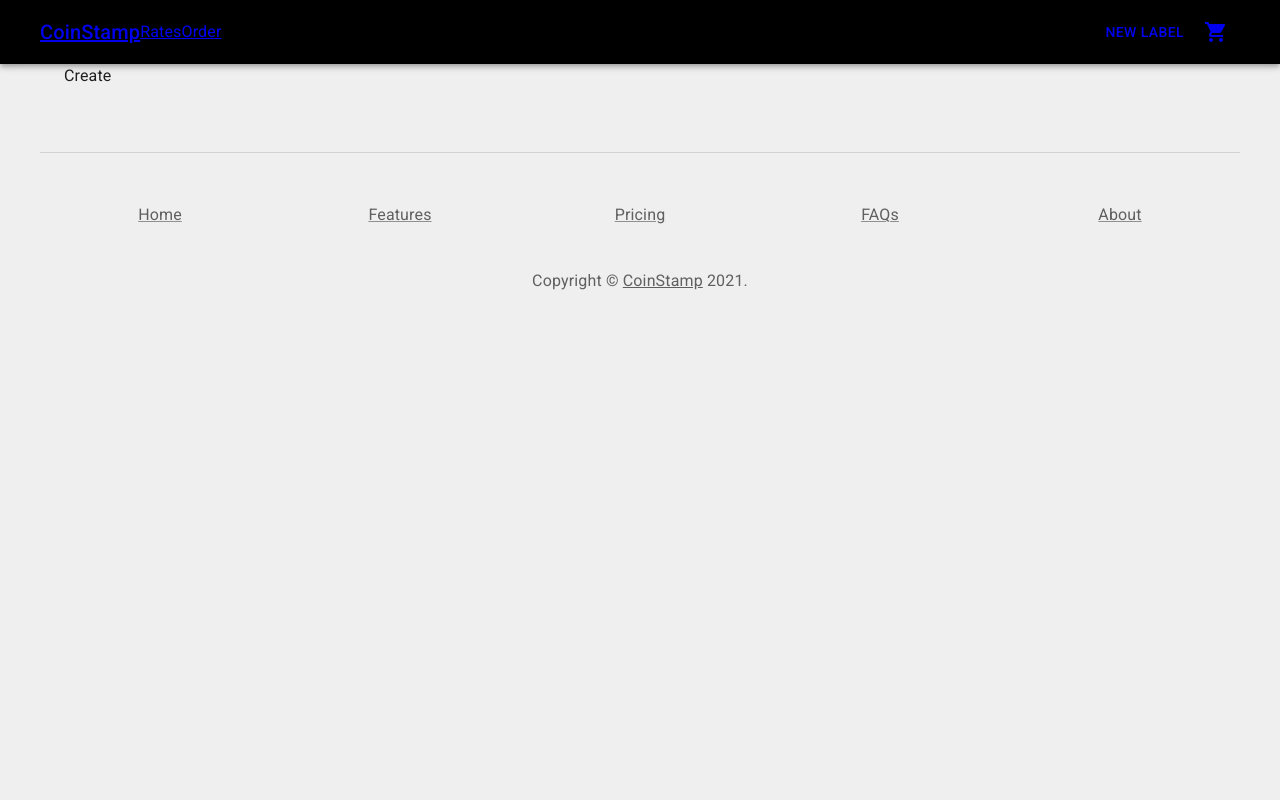
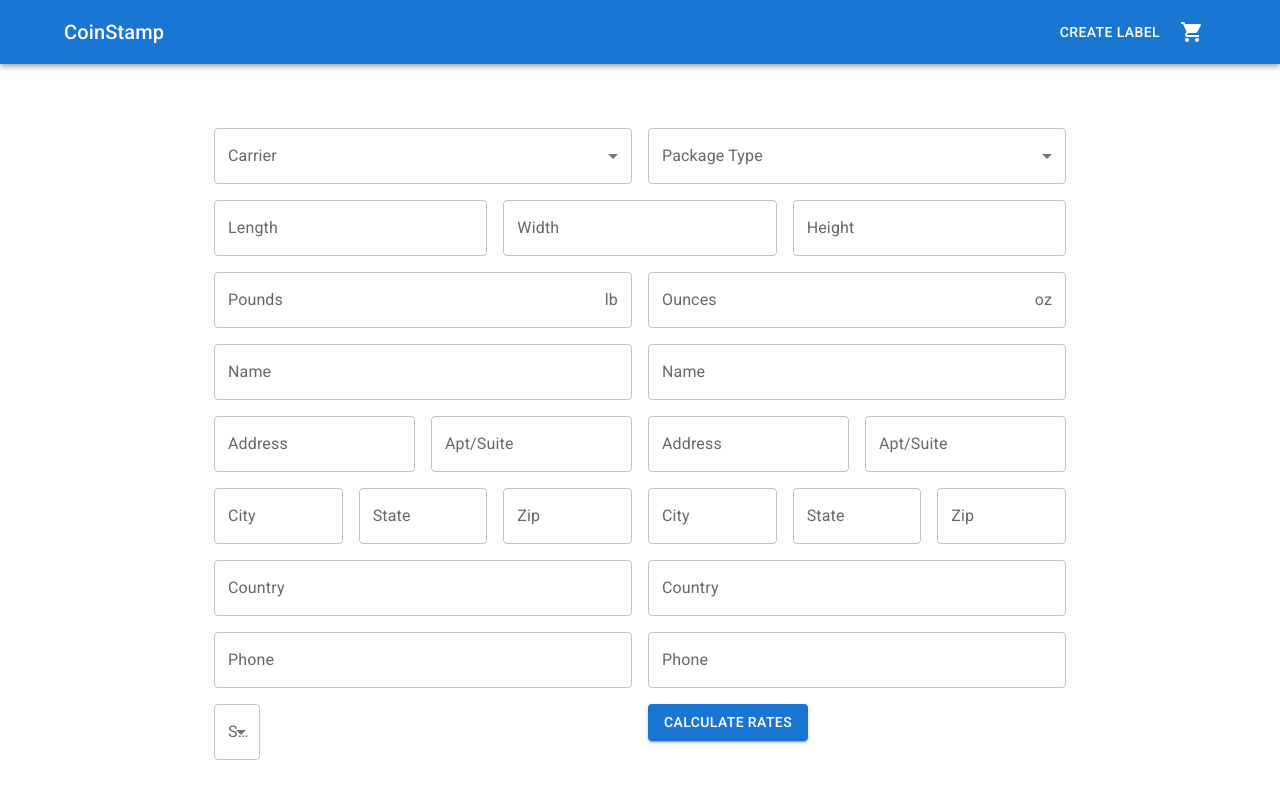
Before and after one commit to xilaluna/coinstamp, a React (Create React App) app in the folder client/: page /create in a window 1280 px wide. Shown: the top 800 px of the page. Built offline with nearby package versions, Linux system fonts and the light colour scheme.

Commit message:
[add] links with react router

```diff
--- a/client/src/App.jsx
+++ b/client/src/App.jsx
@@ -1,16 +1,28 @@
 import React from "react"
-import { Outlet } from "react-router-dom"
+import { Routes, Route } from "react-router-dom"
 
 import Navbar from "./components/Navbar/Navbar"
 import Footer from "./components/Footer/Footer"
 import Container from "@mui/material/Container"
+
+import Home from "./pages/Home/Home"
+import Rates from "./pages/Rates/Rates"
+import Cart from "./pages/Cart/Cart"
+import Order from "./pages/Order/Order"
+import Create from "./pages/Create/Create"
 
 const App = () => {
   return (
     <React.Fragment>
       <Navbar />
       <Container maxWidth="lg">
-        <Outlet />
+        <Routes>
+          <Route path="/" element={<Home />} />
+          <Route path="create" element={<Create />} />
+          <Route path="rates" element={<Rates />} />
+          <Route path="cart" element={<Cart />} />
+          <Route path="order" element={<Order />} />
+        </Routes>
       </Container>
       <Footer />
     </React.Fragment>
--- a/client/src/components/Footer/Footer.jsx
+++ b/client/src/components/Footer/Footer.jsx
@@ -13,7 +13,7 @@ const Footer = () => {
         py: [3, 6],
       }}
     >
-      <Grid container spacing={0} justifyContent="space-between">
+      <Grid container justifyContent="space-between">
         <Grid item xs={2} align="center">
           <Link href="#" variant="subtitle1" color="text.secondary">
             Home
--- a/client/src/components/Navbar/Navbar.jsx
+++ b/client/src/components/Navbar/Navbar.jsx
@@ -1,39 +1,48 @@
 import React from "react"
-import { Link } from "react-router-dom"
-import {
-  Box,
-  AppBar,
-  Toolbar,
-  Typography,
-  IconButton,
-  Button,
-  Badge,
-  Container,
-} from "@mui/material"
+import { Link as RouterLink } from "react-router-dom"
+
 import { ShoppingCart } from "@mui/icons-material"
+
+import Link from "@mui/material/Link"
+import Box from "@mui/material/Box"
+import AppBar from "@mui/material/AppBar"
+import Toolbar from "@mui/material/Toolbar"
+import IconButton from "@mui/material/IconButton"
+import Button from "@mui/material/Button"
+import Badge from "@mui/material/Badge"
+import Container from "@mui/material/Container"
 
 const Navbar = () => {
   return (
     <AppBar position="relative">
-      <Container maxWidth="lg" disableGutters>
+      <Container maxWidth="lg">
         <Toolbar disableGutters>
-          <Link to="/">
-            <Typography variant="h6">CoinStamp</Typography>
+          <Link
+            component={RouterLink}
+            to="/"
+            variant="h6"
+            color="inherit"
+            underline="none"
+          >
+            CoinStamp
           </Link>
-          <Link to="/rates">Rates</Link>
-          <Link to="/order">Order</Link>
 
           <Box sx={{ flexGrow: 1 }} />
-          <Link to="/create">
-            <Button color="inherit">New Label</Button>
-          </Link>
-          <Link to="/cart">
-            <IconButton size="large" color="inherit">
-              <Badge badgeContent={0} color="error">
-                <ShoppingCart />
-              </Badge>
-            </IconButton>
-          </Link>
+
+          <Button component={RouterLink} to="/create" color="inherit">
+            Create Label
+          </Button>
+
+          <IconButton
+            component={RouterLink}
+            to="/cart"
+            size="large"
+            color="inherit"
+          >
+            <Badge badgeContent={0} color="error">
+              <ShoppingCart />
+            </Badge>
+          </IconButton>
         </Toolbar>
       </Container>
     </AppBar>
--- a/client/src/index.js
+++ b/client/src/index.js
@@ -1,13 +1,8 @@
 import React from "react"
 import ReactDOM from "react-dom"
-import { BrowserRouter, Routes, Route } from "react-router-dom"
+import { BrowserRouter } from "react-router-dom"
+
 import App from "./App"
-
-import Home from "./pages/Home/Home"
-import Rates from "./pages/Rates/Rates"
-import Cart from "./pages/Cart/Cart"
-import Order from "./pages/Order/Order"
-import Create from "./pages/Create/Create"
 
 import CssBaseline from "@mui/material/CssBaseline"
 import { ThemeProvider } from "@mui/material/styles"
@@ -18,14 +13,7 @@ ReactDOM.render(
     <ThemeProvider theme={theme}>
       <CssBaseline />
       <BrowserRouter>
-        <Routes>
-          <Route path="/" element={<App />}>
-            <Route path="/" element={<Home />} />
-            <Route path="rates" element={<Rates />} />
-            <Route path="cart" element={<Cart />} />
-            <Route path="create" element={<Create />} />
-          </Route>
-        </Routes>
+        <App />
       </BrowserRouter>
     </ThemeProvider>
   </React.StrictMode>,
--- a/client/src/pages/Create/Create.jsx
+++ b/client/src/pages/Create/Create.jsx
@@ -1,10 +1,11 @@
 import React from "react"
 import Typography from "@mui/material/Typography"
+import Form from "../../components/Form/Form"
 
 const Create = () => {
   return (
     <React.Fragment>
-      <Typography>Create</Typography>
+      <Form />
     </React.Fragment>
   )
 }
--- a/client/src/styles/theme.js
+++ b/client/src/styles/theme.js
@@ -1,22 +1,6 @@
 import { createTheme } from "@mui/material/styles"
 
 // A custom theme for this app
-const theme = createTheme({
-  palette: {
-    primary: {
-      main: "#000000",
-    },
-    secondary: {
-      main: "#19857b",
-    },
-    text: {
-      disabled: "#000000",
-    },
-    background: {
-      default: "#eeee",
-      paper: "#ffff",
-    },
-  },
-})
+const theme = createTheme({})
 
 export default theme
```
